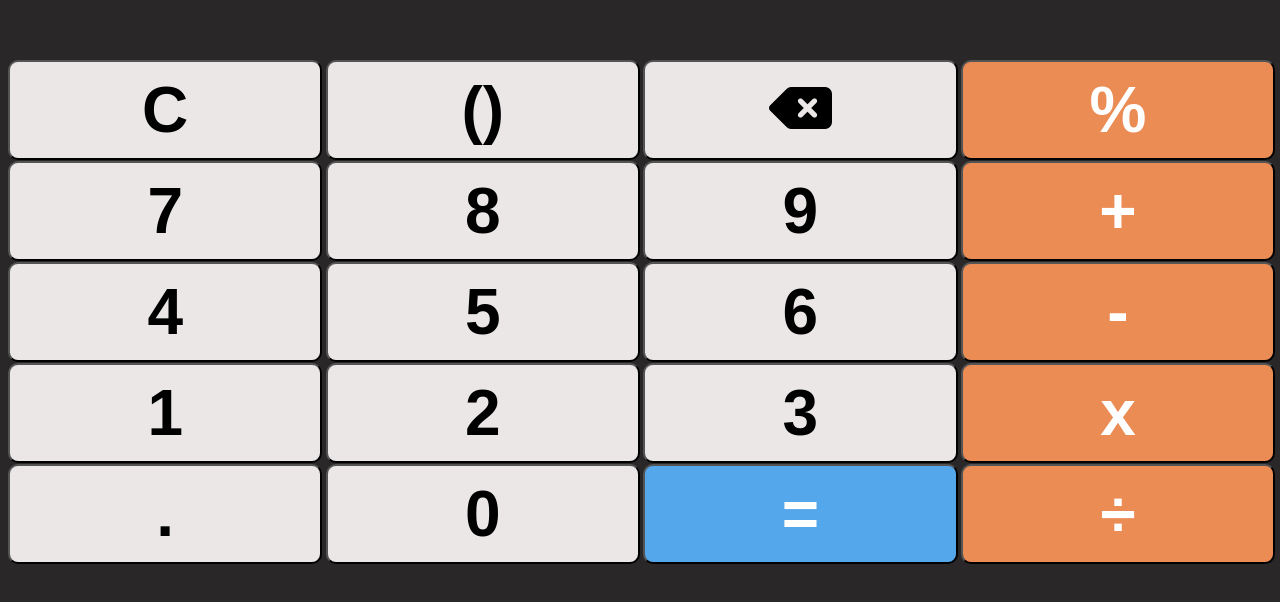
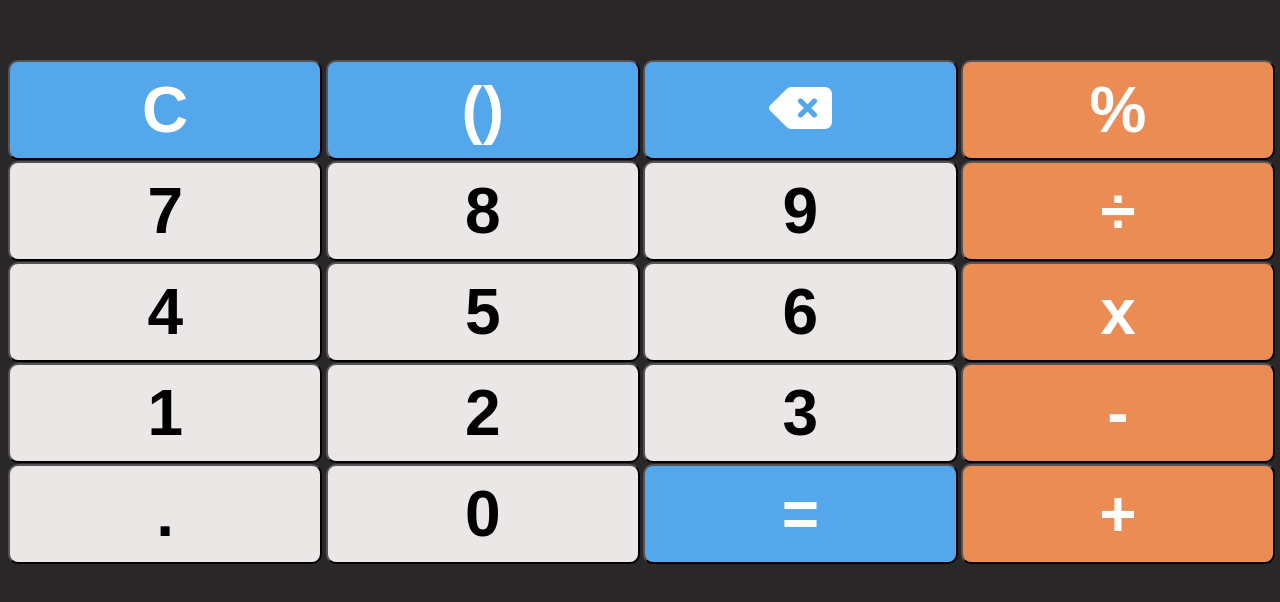
Before and after one commit to VarunSriram99/Calculator-ReactJS, a React (Create React App) app: page / in a window 1280 px wide. Shown: the part 156-758 px from the top of the page. Built offline with nearby package versions, Linux system fonts and the light colour scheme; the HTML template or start-up script is replaced by a standard one.

Commit message:
Added changes in style

```diff
--- a/src/components/NumberPad.module.css
+++ b/src/components/NumberPad.module.css
@@ -20,14 +20,20 @@ button{
 .back{
     grid-column: 3;
     grid-row: 1;
+    background-color: rgb(85, 167, 235);
+    color:white;
 }
 .bracket{
     grid-column: 2;
     grid-row: 1;
+    background-color: rgb(85, 167, 235);
+    color:white;
 }
 .clear{
     grid-column: 1;
     grid-row: 1;
+    background-color: rgb(85, 167, 235);
+    color: white;
 }
 .mod{
     grid-column: 4;
@@ -87,14 +93,20 @@ button{
     color:white;
 }
 .plus{
+    grid-column: 4;
+    grid-row:5;
     background-color: rgb(235, 140, 85);
     color:white;
 }
 .minus{
+    grid-column: 4;
+    grid-row:4;
     background-color: rgb(235, 140, 85);
     color:white;
 }
 .multiply{
+    grid-column: 4;
+    grid-row:3;
     background-color: rgb(235, 140, 85);
     color:white;
 }
```
